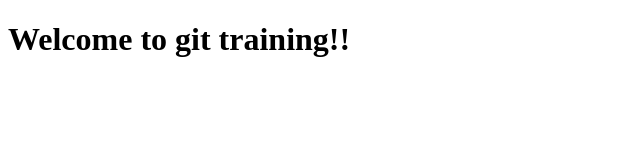
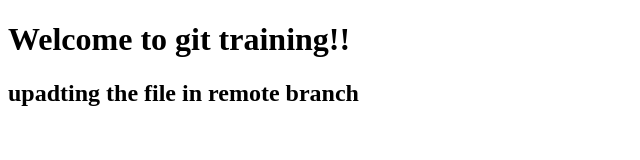
Before and after one commit to anuragnm10/git_course_repo, a plain HTML site: page index.html in a window 1280 px wide. Shown: the whole page, without its empty margins (0-640 px from the left). Drawn offline with Linux system fonts and the light colour scheme.

Commit message:
Update index.html

```diff
--- a/index.html
+++ b/index.html
@@ -8,5 +8,6 @@
   </head>
   <body>
     <h1>Welcome to git training!!</h1>
+    <h2>upadting the file in remote branch<h2>
   </body>
 </html>
```
